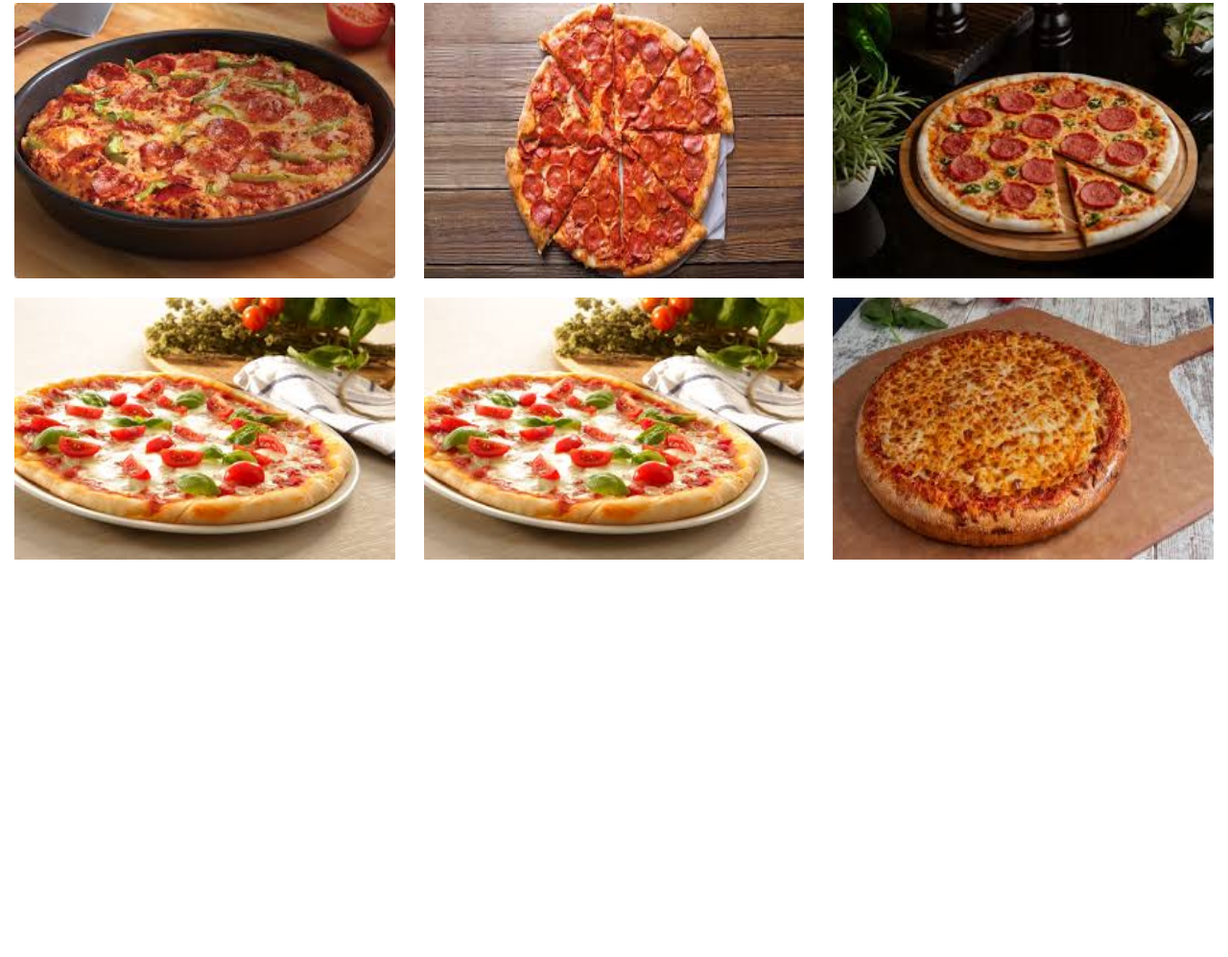
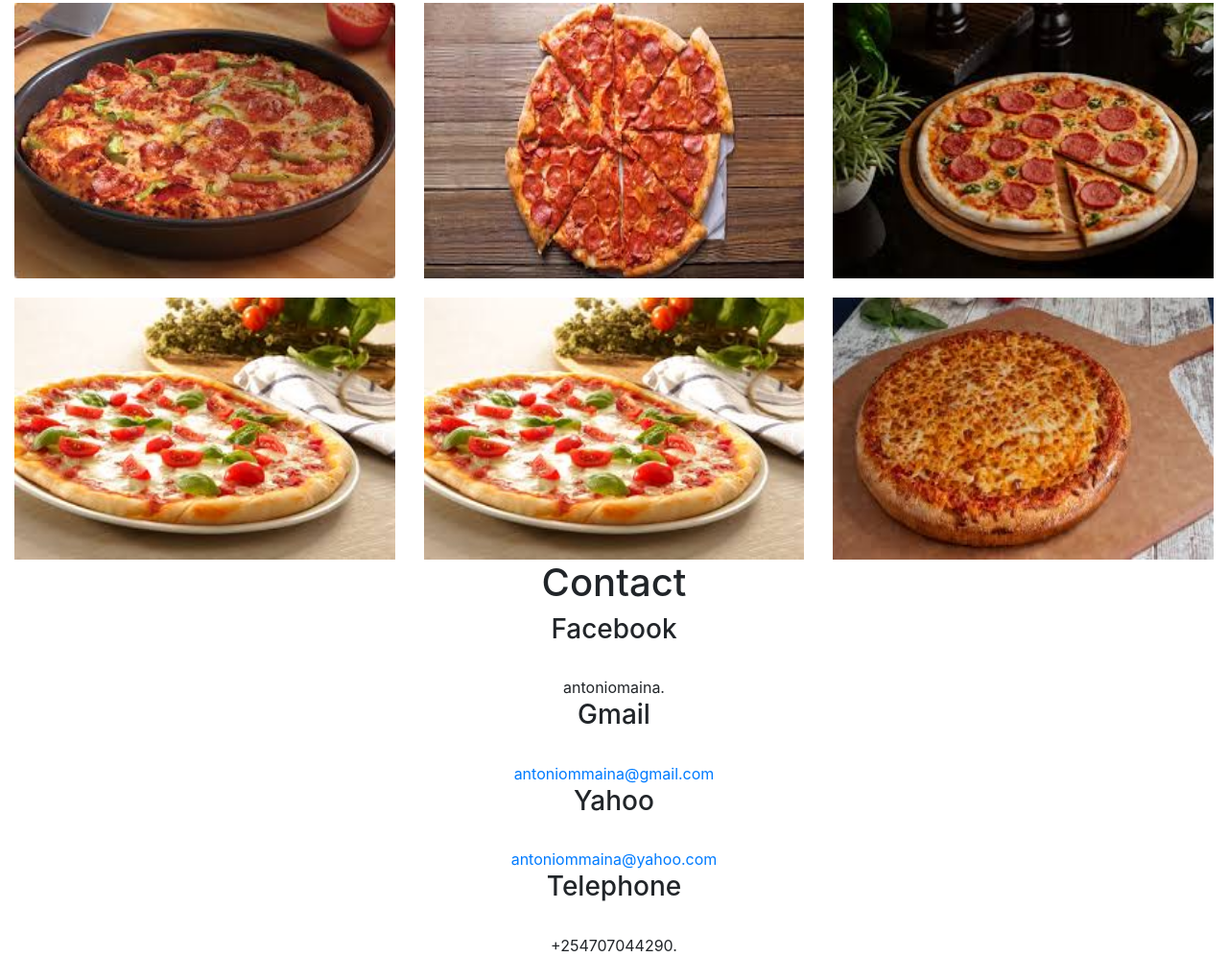
Before and after one commit to Antonioisrooted/Pizza, a plain HTML site: page index.html in a window 1280 px wide. Shown: the part 1437-2434 px from the top of the page at 96% size. Before the commit the page ends 2020 px from the top, so only its background shows below. Drawn offline with nearby package versions, Linux system fonts and the light colour scheme; a script that the page names is missing.

Commit message:
seventh commit

```diff
--- a/css/styles.css
+++ b/css/styles.css
@@ -8,3 +8,6 @@ img{
 #about{
     text-align: center;
 }
+#contact{
+    text-align: center;
+}
--- a/index.html
+++ b/index.html
@@ -116,10 +116,12 @@
 
     <!--Footer-->
 
-        <div id="#contact">
-
-
-
+        <div id="contact">
+        <h1>Contact</h1>
+        <h3>Facebook</h3><br>antoniomaina.
+        <h3>Gmail</h3><br><a href="antoniommaina@gmail.com">antoniommaina@gmail.com</a>
+        <h3>Yahoo</h3><br><a href="antoniommaina@yahoo.com">antoniommaina@yahoo.com</a>
+        <h3>Telephone</h3><br>+254707044290.
         </div>
 
 
```
